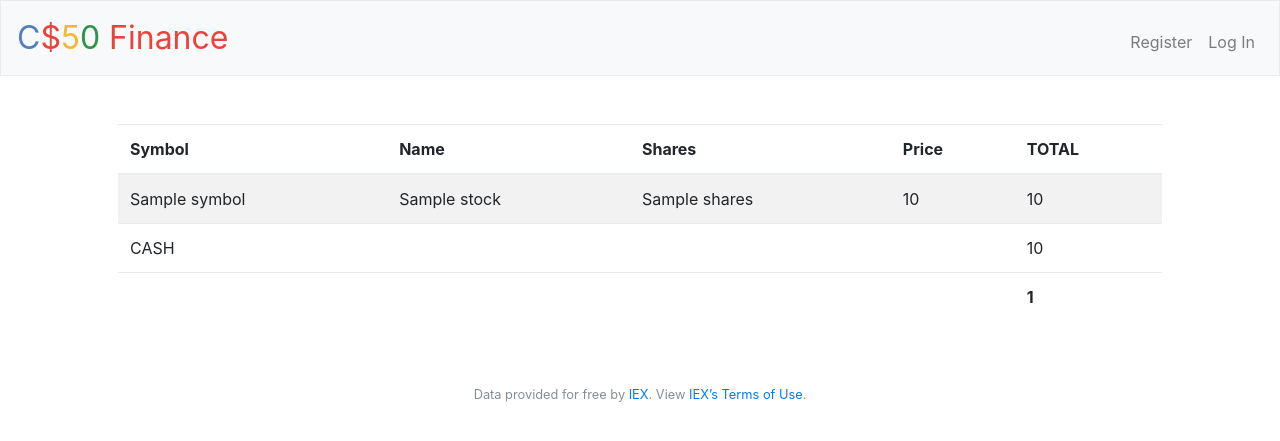
After one commit to winter-sols/EaseFinance, a Flask app: template templates/index.html in a window 1280 px wide. The commit adds this page. Shown: the top 441 px of the page. Run offline with Flask 2, Linux system fonts and the light colour scheme; the template is opened without the code that fills it: most values are stand-ins (such as "Sample title", 1, 10 or a date in 2020); some libraries are stand-ins or nearby versions.

Commit message:
implement portfolio and buy

```diff
--- a/application.py
+++ b/application.py
@@ -40,7 +40,26 @@ db = SQL("sqlite:///finance.db")
 @login_required
 def index():
     """Show portfolio of stocks"""
-    return apology("TODO")
+
+    # Select all data from portfolio table for login user
+    stocks = db.execute("SELECT * FROM portfolios WHERE users_id = :users_id", users_id=session['user_id'] )
+
+    # Select cash from users table
+    cash = db.execute("SELECT cash FROM users WHERE id = :users_id", users_id=session['user_id'])
+    cash = cash[0]['cash']
+
+    # if stocks data doesn't already exist
+    if not stocks:
+        # New user reached route via (as by clicking a link or via redirect)
+        return render_template("index.html", cash_balance=usd(cash), total_balance=usd(10000))
+
+    # Format stock price and price of shares
+    for stock in stocks:
+        stock["price"] = usd(stock["price"])
+        stock["price_of_shares"] = usd(stock["price_of_shares"])
+
+    # User reached route via (as by clicking a link or via redirect)
+    return render_template("index.html", stocks=stocks, cash_balance=usd(cash), total_balance=usd(10000))
 
 
 @app.route("/buy", methods=["GET", "POST"])
@@ -96,21 +115,29 @@ def buy():
 
         # If user doesn't already have that stock --> create a new object
         if not user_shares:
-            db.execute("INSERT INTO portfolios (shares, symbol, users_id) \
-                        VALUES(:shares, :symbol, :users_id)",
+            db.execute("INSERT INTO portfolios (shares, symbol, users_id, price, price_of_shares, name) \
+                        VALUES(:shares, :symbol, :users_id, :price, :price_of_shares, :name)",
                     shares=shares,
                     symbol=quote["symbol"],
-                    users_id=session["user_id"])
+                    users_id=session["user_id"],
+                    price=quote["price"],
+                    price_of_shares=price_of_shares,
+                    name=quote["name"])
 
         # buying the same stock
-        # If user already has it --> increase number of shares
+        # If user already has it --> increase number of shares and price of shares
         else:
             shares_total = int(user_shares[0]["shares"]) + shares
-            db.execute("UPDATE portfolios SET shares=:shares \
+            price_of_shares_total = quote["price"] * shares_total
+            db.execute("UPDATE portfolios SET shares=:shares, \
+                        price_of_shares=:price_of_shares, \
+                        price=:price \
                         WHERE users_id=:users_id AND symbol=:symbol",
                     shares=shares_total,
                     users_id=session["user_id"],
-                    symbol=quote["symbol"])
+                    symbol=quote["symbol"],
+                    price=quote["price"],
+                    price_of_shares=price_of_shares_total)
 
         # update cash
         db.execute("UPDATE users SET cash = cash - :price_of_shares WHERE id = :users_id", price_of_shares = price_of_shares, users_id = session['user_id'])
@@ -242,7 +269,6 @@ def register():
             return apology("usename already exists")
 
         # Remember which user has logged in
-        # session["user_id"] = rows[0]["id"]
         session["user_id"] = new_user_id
 
         # Redirect user to home page
--- a/static/styles.css
+++ b/static/styles.css
@@ -45,3 +45,9 @@ main img
     /* constrain images on small screens */
     max-width: 100%;
 }
+
+main table
+{
+    /* left contents */
+    text-align: left;
+}
--- /dev/null
+++ b/templates/index.html
@@ -0,0 +1,40 @@
+{% extends "layout.html" %}
+
+{% block title %}
+    Portfolio
+{% endblock %}
+
+{% block main %}
+<table class="table table-striped">
+        <thead>
+            <tr>
+                <th>Symbol</th>
+                <th>Name</th>
+                <th>Shares</th>
+                <th>Price</th>
+                <th>TOTAL</th>
+            </tr>
+        </thead>
+        <tfoot>
+            <tr>
+                <td colspan="4"></td>
+                <td><strong>{{ total_balance }}</strong></td>
+            </tr>
+        </tfoot>
+        <tbody>
+            {% for stock in stocks %}
+                <tr>
+                    <td>{{ stock["symbol"] }}</td>
+                    <td>{{ stock["name"] }}</td>
+                    <td>{{ stock["shares"] }}</td>
+                    <td>{{ stock["price"] }}</td>
+                    <td>{{ stock["price_of_shares"] }}</td>
+                </tr>
+            {% endfor %}
+            <tr>
+                <td colspan="4">CASH</td>
+                <td>{{ cash_balance }}</td>
+            </tr>
+        </tbody>
+    </table>
+{% endblock %}
```
Also changed, not shown: finance.db.
